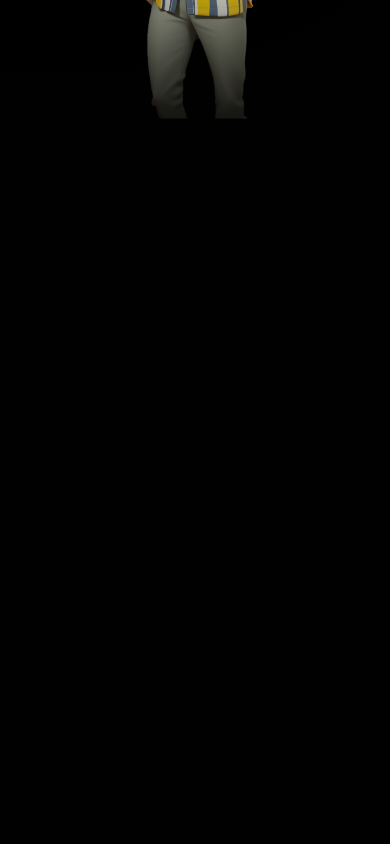
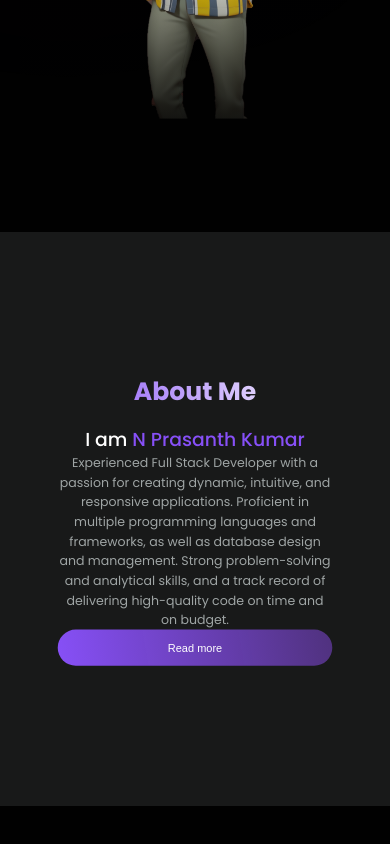
Before and after one commit to Prasanth-Nagulapalli/my-portfolio, a React (Create React App) app: page / in a window 390 px wide. Shown: the part 818-1662 px from the top of the page. Built offline with nearby package versions, Linux system fonts and the light colour scheme.

Commit message:
About added

```diff
--- a/src/App.js
+++ b/src/App.js
@@ -1,13 +1,13 @@
 import Navbar from "./components/Navbar";
-import Header from './components/Header'
+import Header from "./components/Header";
+import About from "./components/About";
 function App() {
   return (
     <>
       <Navbar />
       <Header />
-      <div style={{height:"500vh"}}>
-
-      </div>
+      <About />
+      <div style={{ height: "500vh" }}></div>
     </>
   );
 }
--- /dev/null
+++ b/src/components/About/About.css
@@ -0,0 +1,47 @@
+#about{
+    background: var(--color-ui-2);
+}
+#about .about__container{
+    display: grid;
+    grid-template-columns: 400px auto;
+    gap: 40px;
+}
+
+#about .me__container.blur-effect::before {
+    bottom: 0;
+    left: 0;
+    width: 150px;
+    height: 145px;
+    margin-left: -5%;
+    margin-bottom: -5%;
+}
+#about .photo__container{
+    overflow: hidden;
+    max-height: 400px;
+    border-radius: var(--border-radius-4);
+    border: 2px solid var(--color-primary);
+    overflow: hidden;
+    transform: rotate(-7deg);
+    transition: var(--transition);
+}
+
+#about .photo__container:hover{
+    transform: rotate(0);
+}
+#about .btn{
+    margin-top: 30px;
+}
+@media (max-width:850px){
+    #about .about__container{
+        grid-template-columns: 100%;
+    }
+    #about .me__container{
+        display: none;
+    }
+    #about .btn{
+        display: block;
+        margin: auto;
+        width: 100%;
+        max-width: 400px;
+    }
+}
--- /dev/null
+++ b/src/components/About/index.jsx
@@ -0,0 +1,57 @@
+import React, { useEffect, useRef } from "react";
+import "./About.css";
+import { profile2 } from "../../images";
+import gsap from "gsap";
+import { ScrollTrigger } from "gsap/ScrollTrigger";
+
+const About = () => {
+  const container = useRef(null);
+  //Register plugin
+  gsap.registerPlugin(ScrollTrigger);
+  useEffect(() => {
+    const el = container.current;
+    gsap.fromTo(
+      ".about__container",
+      {
+        scale: 0.7,
+      },
+      {
+        scale: 1,
+        scrollTrigger: {
+          trigger: el,
+          scrub: true,
+          markers: false,
+        },
+      }
+    );
+  }, []);
+
+  return (
+    <section ref={container} id="about">
+      <div className="section__wrapper about__container">
+        <div className="me__container blur-effect">
+          <div className="photo__container">
+            <img src={profile2} alt="" />
+          </div>
+        </div>
+        <div className="section__header">
+          <h4 className="primary__title">About Me</h4>
+          <h1 className="title">
+            I am <span className="color__primary">N Prasanth Kumar</span>
+          </h1>
+          <p className="text__muted description">
+            Experienced Full Stack Developer with a passion for creating
+            dynamic, intuitive, and responsive applications. Proficient in
+            multiple programming languages and frameworks, as well as database
+            design and management. Strong problem-solving and analytical skills,
+            and a track record of delivering high-quality code on time and on
+            budget.
+          </p>
+          <button className="btn btn__primary">Read more</button>
+        </div>
+      </div>
+    </section>
+  );
+};
+
+export default About;
```
